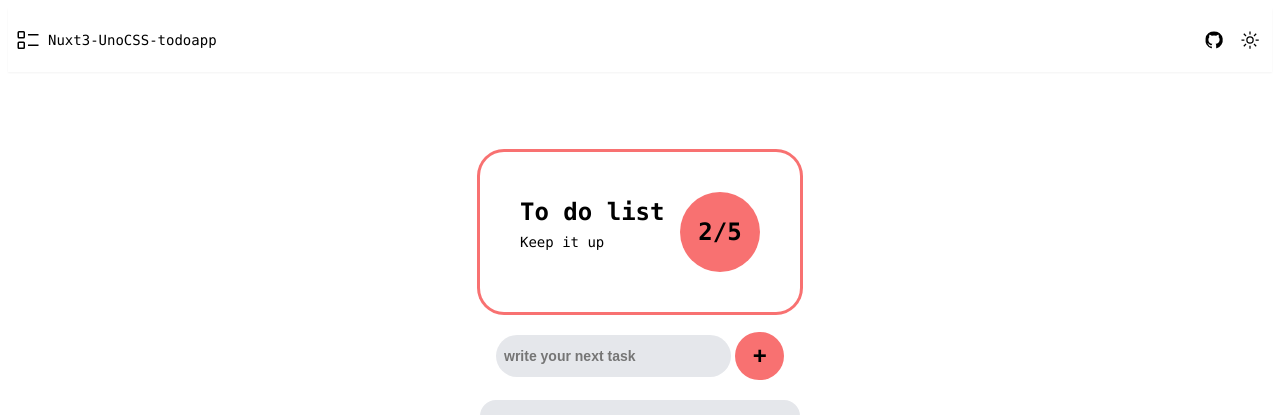
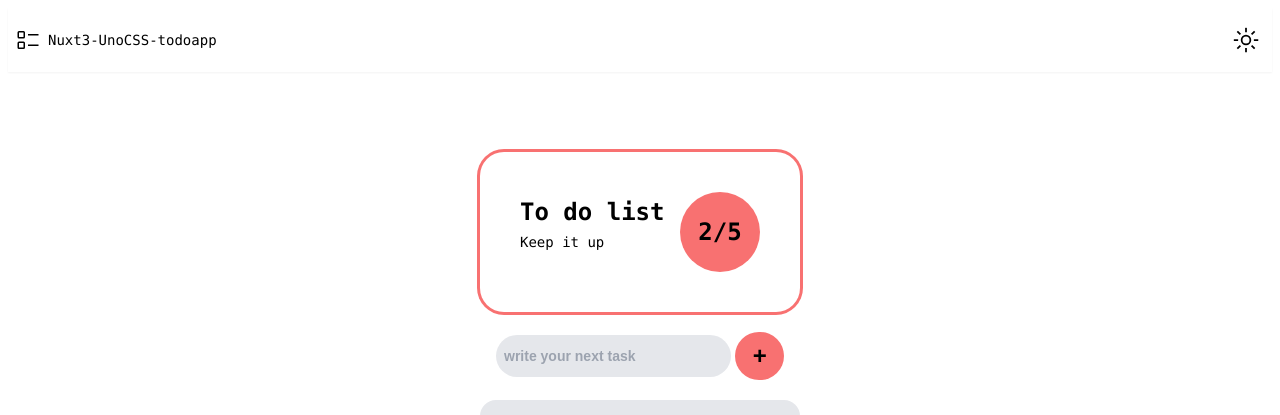
Before and after one commit to mueenou/n3-todo-app, a Nuxt app: page / in a window 1280 px wide. Shown: the top 415 px of the page. Built offline with nearby package versions, Linux system fonts and the light colour scheme.

Commit message:
added better placeholder and input reaction

```diff
--- a/components/Navbar.vue
+++ b/components/Navbar.vue
@@ -4,13 +4,19 @@
     <p class="text-sm">Nuxt3-UnoCSS-todoapp</p>
     <div class="flex-auto"></div>
 
-    <div class="p-1 rounded grid place-content-center bg-hover-base cursor-pointer">
-      <button class="i-carbon-logo-github p2 cursor-pointer"></button>
-    </div>
-    <div class="p-1 rounded grid place-content-center bg-hover-base cursor-pointer">
+    <nuxt-link to="https://github.com/mueenou/n3-todo-app.git">
+      <div
+        class="text-white rounded grid place-content-center bg-hover-base cursor-pointer p1 duration-300"
+      >
+        <div class="i-carbon-logo-github p[0.4em] cursor-pointer"></div>
+      </div>
+    </nuxt-link>
+    <div
+      class="p1 rounded grid place-content-center bg-hover-base cursor-pointer duration-300"
+    >
       <button
         @click="toggleColorMode"
-        class="i-carbon-sun dark:i-carbon-moon p2 cursor-pointer"
+        class="i-carbon-sun dark:i-carbon-moon p3 cursor-pointer"
       />
     </div>
   </nav>
--- a/pages/index.vue
+++ b/pages/index.vue
@@ -28,7 +28,7 @@
           id="new-todo"
           placeholder="write your next task"
           v-model="newTaskName"
-          class="w-full h-10 rounded-full border-none px-2 bg-base text-sm font-900"
+          class="w-full h-10 rounded-full border-none px-2 bg-base text-sm font-900 placeholder-gray-400"
           @keyup.enter="addTask"
         />
         <button
@@ -98,7 +98,7 @@ const tasks = ref([
 const newTaskName = ref("");
 
 function addTask() {
-  if (!newTaskName) {
+  if (!newTaskName.value) {
     alert("Please enter a task name");
     return;
   }
```
